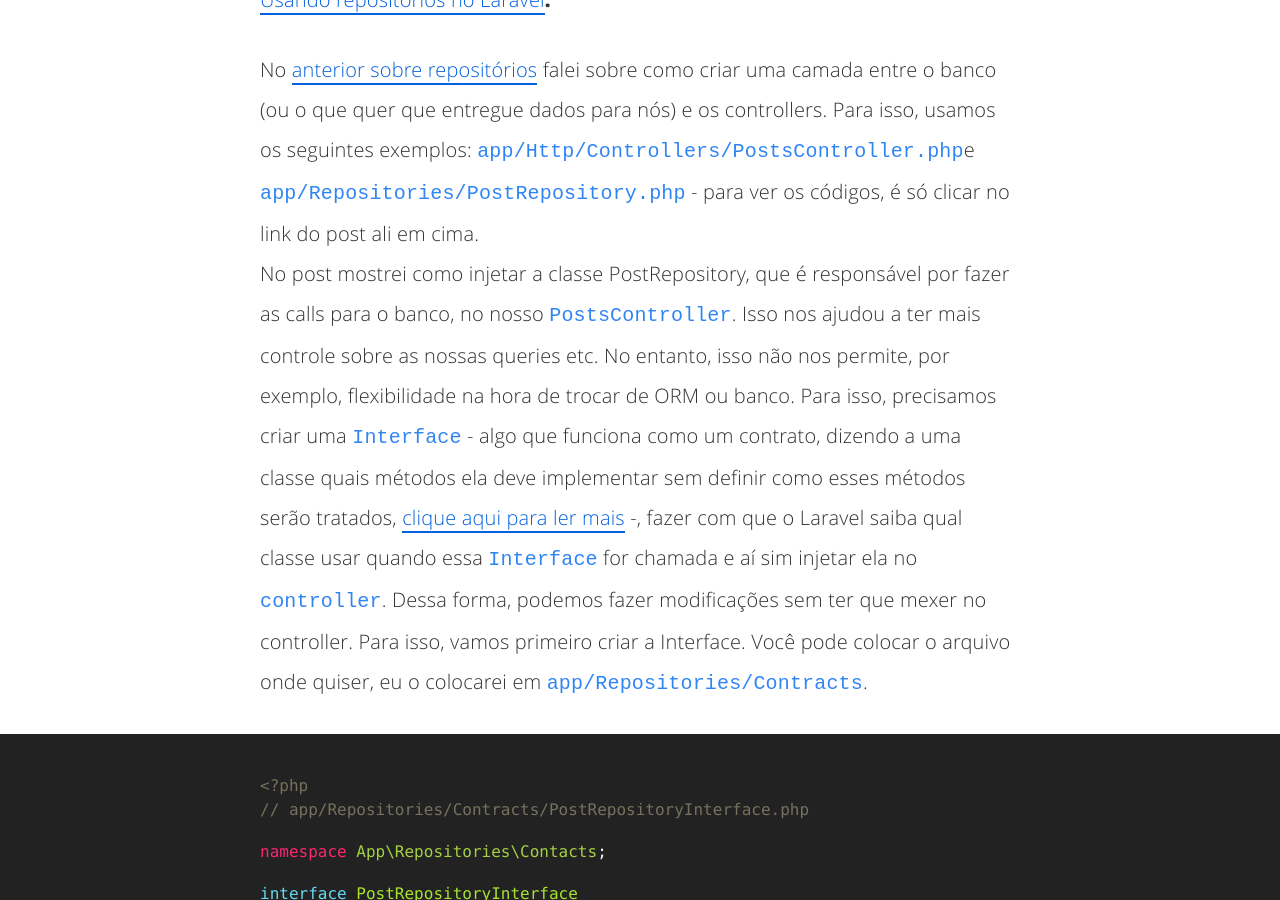
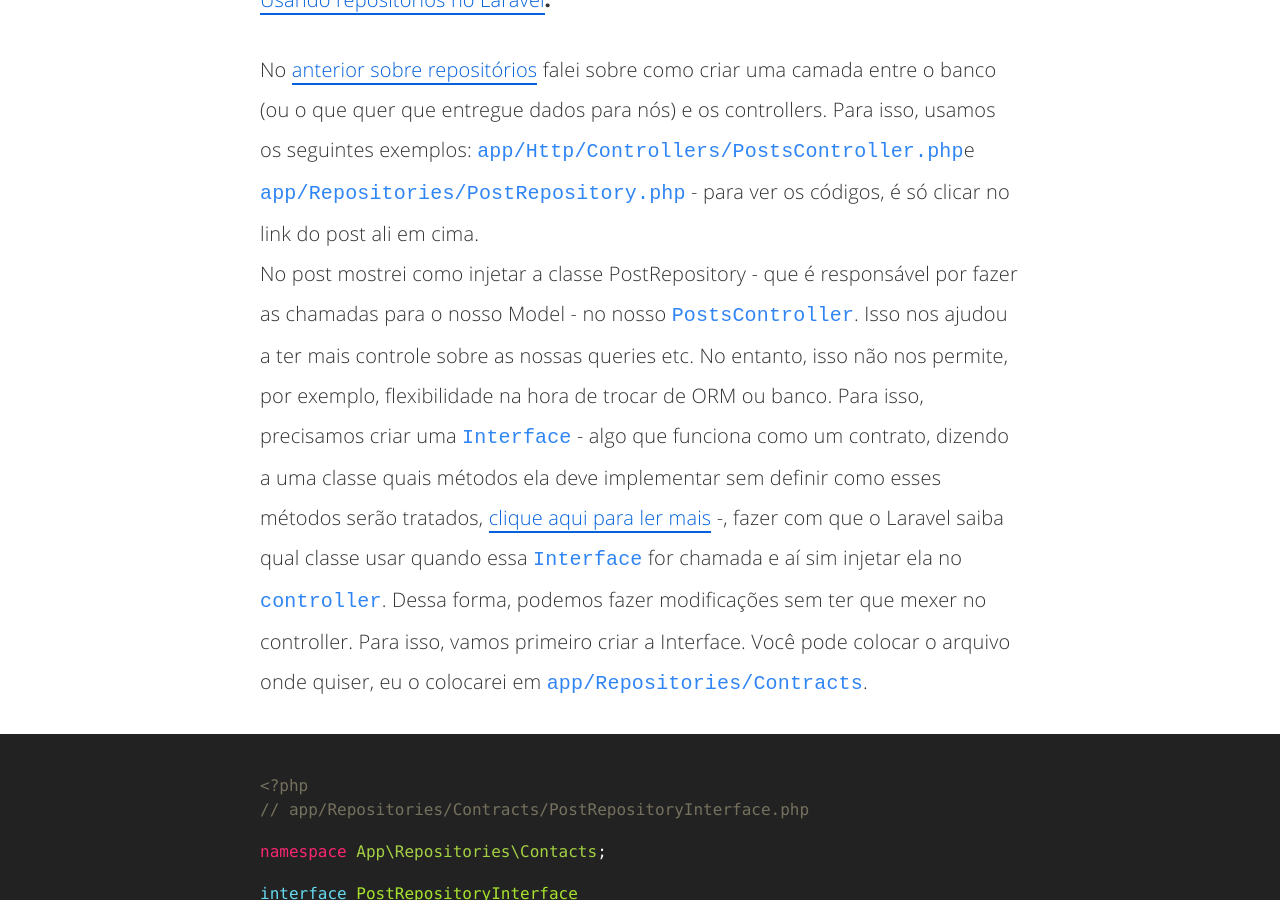
Before and after one commit to mateusjatenee/mateusjatenee.github.io, a Jekyll site: the page built from _posts/2016-01-13-trabalhando-com-repositorios-no-laravel-implementando-uma-interface.md, in a window 1280 px wide and 900 px high, scrolled down 1000 px. Built offline with Jekyll 4.4.1, drawn with Linux system fonts in a browser that asks for light colours; Markdown is read by kramdown in place of the engine named in the settings; comment, search, counter and statistics services are not loaded.

Commit message:
minor fix

````diff
--- a/_posts/2016-01-13-trabalhando-com-repositorios-no-laravel-implementando-uma-interface.md
+++ b/_posts/2016-01-13-trabalhando-com-repositorios-no-laravel-implementando-uma-interface.md
@@ -19,7 +19,7 @@ twitter_text:
 
 
 No [anterior sobre repositórios](/usando-repositorios-no-laravel-(portugues)) falei sobre como criar uma camada entre o banco (ou o que quer que entregue dados para nós) e os controllers. Para isso, usamos os seguintes exemplos: `app/Http/Controllers/PostsController.php`e `app/Repositories/PostRepository.php` - para ver os códigos, é só clicar no link do post ali em cima.
-No post mostrei como injetar a classe PostRepository, que é responsável por fazer as calls para o banco, no nosso `PostsController`. Isso nos ajudou a ter mais controle sobre as nossas queries etc. No entanto, isso não nos permite, por exemplo, flexibilidade na hora de trocar de ORM ou banco. Para isso, precisamos criar uma `Interface` - algo que funciona como um contrato, dizendo a uma classe quais métodos ela deve implementar sem definir como esses métodos serão tratados, [clique aqui para ler mais](http://php.net/manual/pt_BR/language.oop5.interfaces.php) -, fazer com que o Laravel saiba qual classe usar quando essa `Interface` for chamada e aí sim injetar ela no `controller`. Dessa forma, podemos fazer modificações sem ter que mexer no controller. Para isso, vamos primeiro criar a Interface. Você pode colocar o arquivo onde quiser, eu o colocarei em `app/Repositories/Contracts`.
+No post mostrei como injetar a classe PostRepository - que é responsável por fazer as chamadas para o nosso Model - no nosso `PostsController`. Isso nos ajudou a ter mais controle sobre as nossas queries etc. No entanto, isso não nos permite, por exemplo, flexibilidade na hora de trocar de ORM ou banco. Para isso, precisamos criar uma `Interface` - algo que funciona como um contrato, dizendo a uma classe quais métodos ela deve implementar sem definir como esses métodos serão tratados, [clique aqui para ler mais](http://php.net/manual/pt_BR/language.oop5.interfaces.php) -, fazer com que o Laravel saiba qual classe usar quando essa `Interface` for chamada e aí sim injetar ela no `controller`. Dessa forma, podemos fazer modificações sem ter que mexer no controller. Para isso, vamos primeiro criar a Interface. Você pode colocar o arquivo onde quiser, eu o colocarei em `app/Repositories/Contracts`.
 
 ```php
 <?php
````
